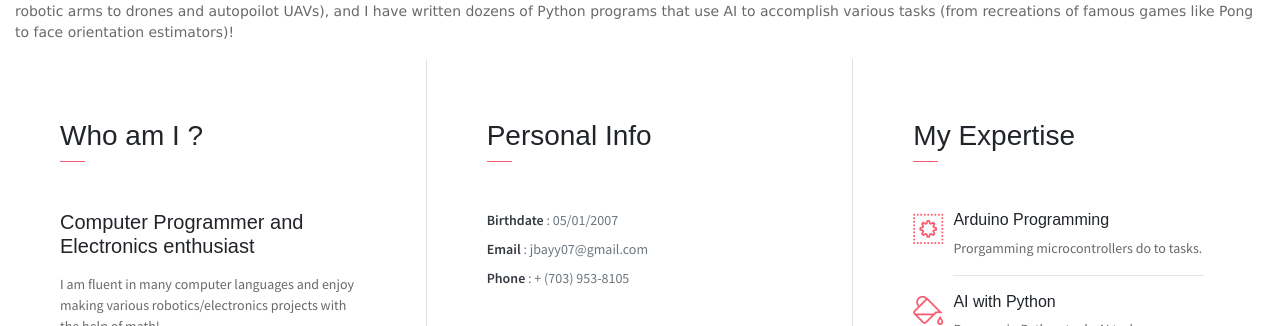
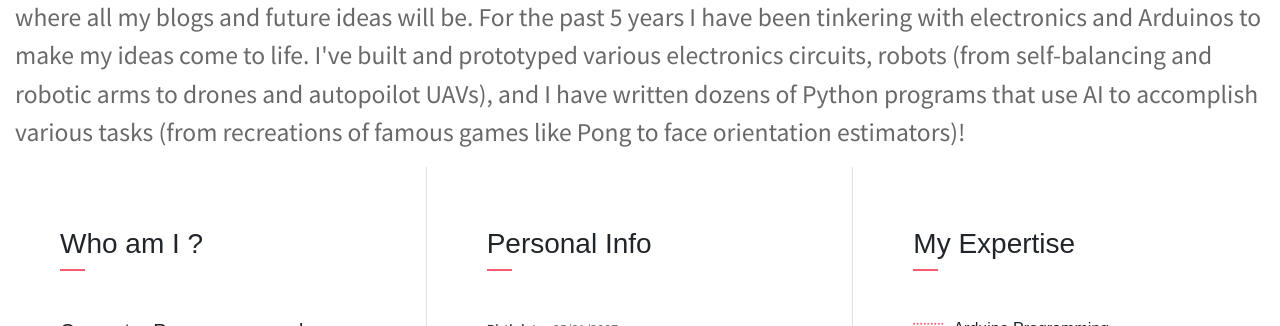
Before and after one commit to burakayy7/burakayy7.github.io, a website: page index.html in a window 1280 px wide. Shown: the part 804-1130 px from the top of the page. Drawn offline with Linux system fonts and the light colour scheme; some packages are replaced by stand-ins of ours.

Commit message:
Update index.html

```diff
--- a/index.html
+++ b/index.html
@@ -73,7 +73,7 @@
 			<center></center>
 			<center>Biography</center>
 		</h2>
-		<p style="font-family:verdana;">
+		<p style="font-size:160%;">
 			Hello, my name is Burak Ayyorgun and I am a rising Junior at Battlefield High Shcool! This is my Bio/Personal website where all my blogs and future ideas will be.
 			For the past 5 years I have been tinkering with electronics and Arduinos to make my ideas come to life. I've built and prototyped various electronics circuits, robots
 			(from self-balancing and robotic arms to drones and autopoilot UAVs), and I have written dozens of Python programs that use AI to accomplish various tasks (from recreations
```
